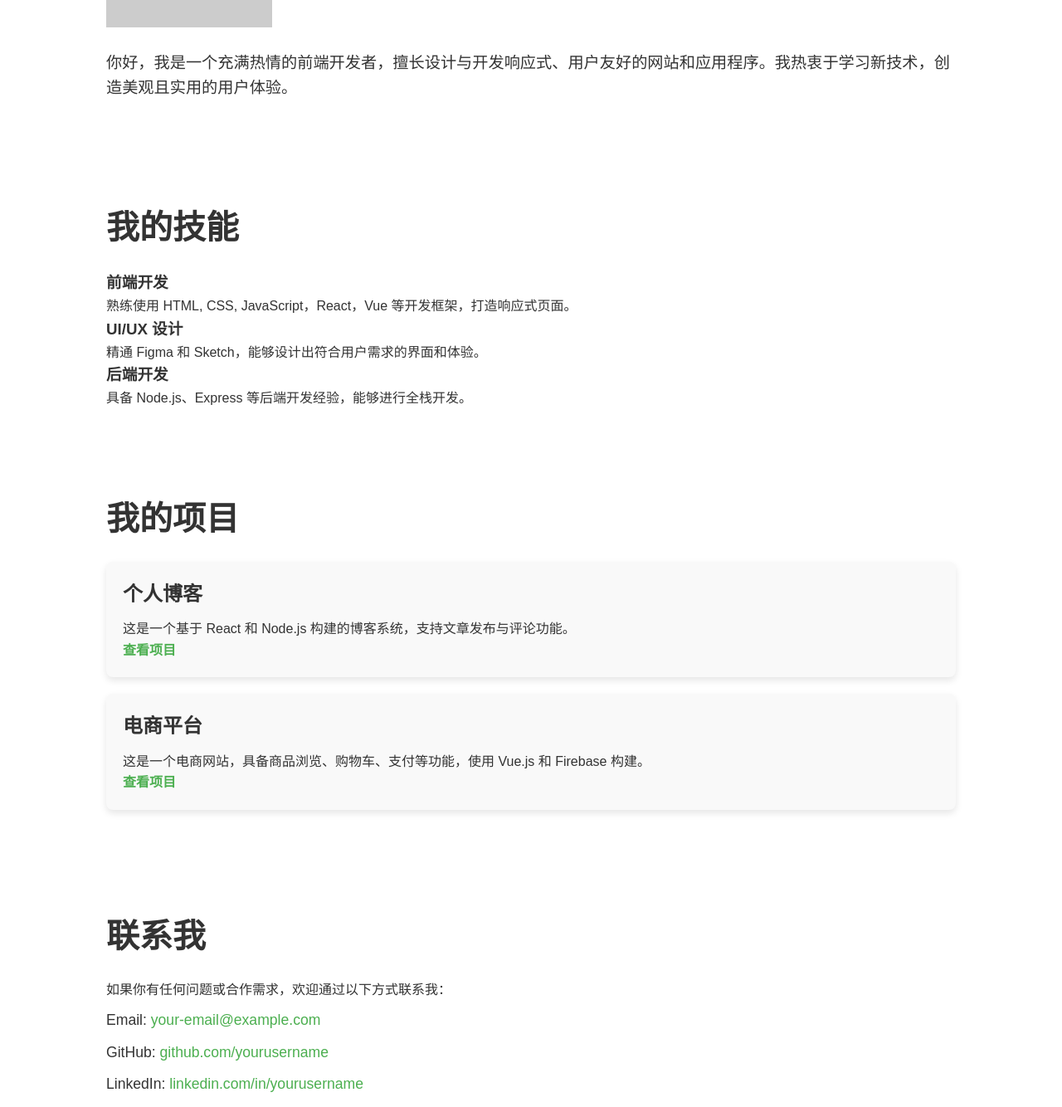
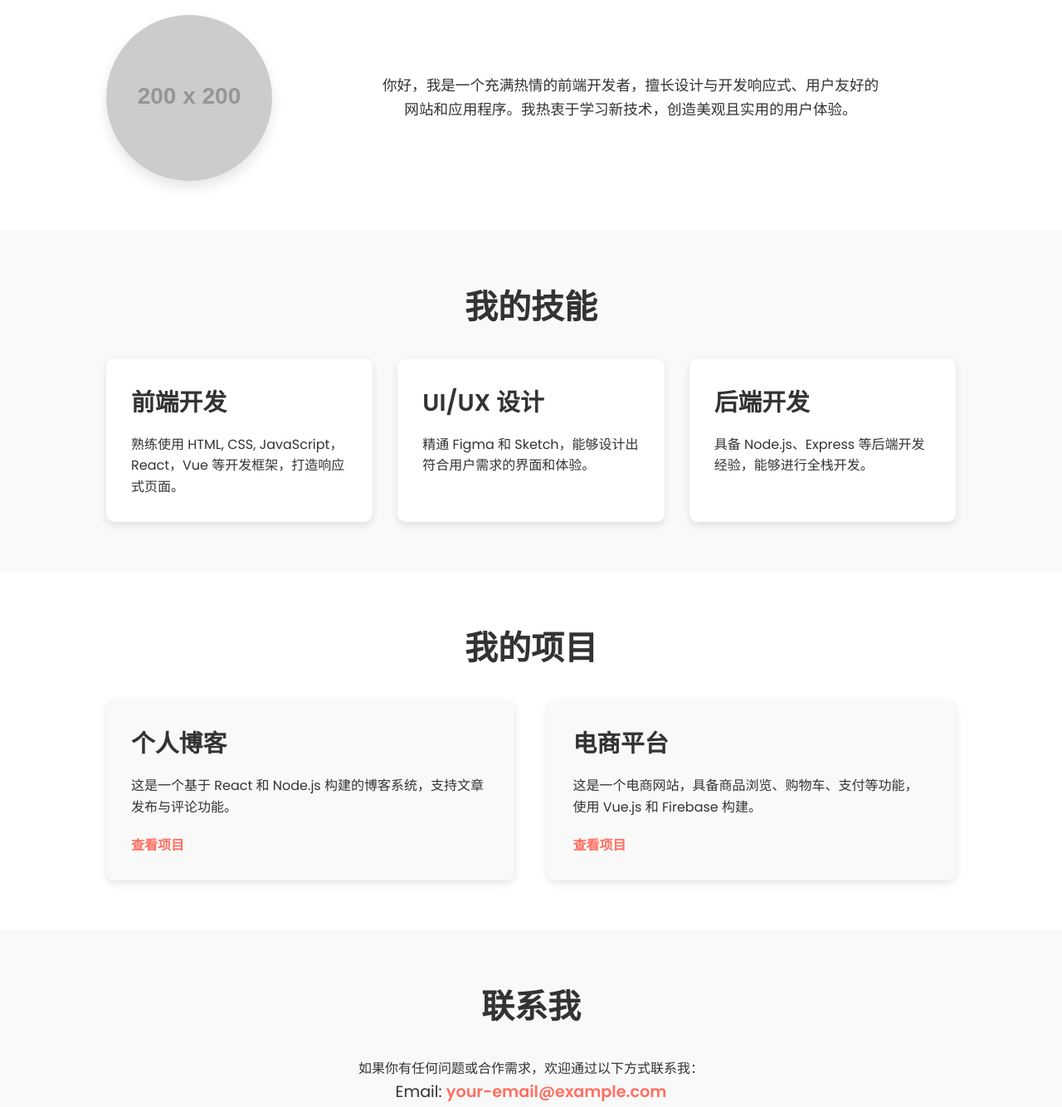
Before and after one commit to 6triker/index, a plain HTML site: page index.html in a window 1280 px wide. Shown: the part 544-1878 px from the top of the page at 83% size. Drawn offline with Linux system fonts and the light colour scheme; placeholder pictures from the web are drawn by us.

Commit message:
Update styles.css

```diff
--- a/styles.css
+++ b/styles.css
@@ -5,31 +5,10 @@
 }
 
 body {
-    font-family: 'Arial', sans-serif;
+    font-family: 'Poppins', sans-serif;
     line-height: 1.6;
-    background-color: #f0f0f0;
+    background-color: #f5f5f5;
     color: #333;
-}
-
-header {
-    background: #4CAF50;
-    color: #fff;
-    text-align: center;
-    padding: 50px 0;
-}
-
-header h1 {
-    font-size: 3rem;
-    margin-bottom: 10px;
-}
-
-header p {
-    font-size: 1.2rem;
-}
-
-section {
-    padding: 50px 0;
-    background: #fff;
 }
 
 .container {
@@ -37,65 +16,194 @@ section {
     margin: 0 auto;
 }
 
-h2 {
+/* Header */
+header {
+    background: linear-gradient(45deg, #ff6f61, #ff8c42);
+    color: white;
+    padding: 100px 0;
+    text-align: center;
+}
+
+header h1 {
+    font-size: 3.5rem;
+    font-weight: 600;
+}
+
+header p {
+    font-size: 1.5rem;
+    margin-top: 10px;
+}
+
+header .btn {
+    display: inline-block;
+    background-color: #fff;
+    color: #ff6f61;
+    padding: 12px 30px;
+    border-radius: 50px;
+    margin-top: 20px;
+    text-decoration: none;
+    font-weight: 600;
+    transition: 0.3s ease;
+}
+
+header .btn:hover {
+    background-color: #ff6f61;
+    color: #fff;
+}
+
+/* About Section */
+#about {
+    background-color: #fff;
+    padding: 60px 0;
+    text-align: center;
+}
+
+#about h2 {
     font-size: 2.5rem;
+    font-weight: 600;
+    margin-bottom: 30px;
+}
+
+.about-content {
+    display: flex;
+    justify-content: center;
+    align-items: center;
+    gap: 40px;
+}
+
+.about-img {
+    width: 200px;
+    border-radius: 50%;
+    box-shadow: 0 8px 15px rgba(0, 0, 0, 0.1);
+}
+
+#about p {
+    font-size: 1.1rem;
+    max-width: 600px;
+    margin: 0 auto;
+}
+
+/* Skills Section */
+#skills {
+    background-color: #f9f9f9;
+    padding: 60px 0;
+}
+
+#skills h2 {
+    font-size: 2.5rem;
+    font-weight: 600;
+    margin-bottom: 30px;
+    text-align: center;
+}
+
+.skills-list {
+    display: flex;
+    justify-content: space-between;
+    gap: 30px;
+}
+
+.skill-card {
+    background: #fff;
+    border-radius: 10px;
+    padding: 30px;
+    box-shadow: 0 4px 10px rgba(0, 0, 0, 0.1);
+    flex: 1;
+    transition: 0.3s ease;
+}
+
+.skill-card:hover {
+    transform: translateY(-10px);
+    box-shadow: 0 8px 20px rgba(0, 0, 0, 0.2);
+}
+
+.skill-card h3 {
+    font-size: 1.8rem;
+    margin-bottom: 15px;
+}
+
+.skill-card p {
+    font-size: 1rem;
+}
+
+/* Projects Section */
+#projects {
+    background-color: #fff;
+    padding: 60px 0;
+}
+
+#projects h2 {
+    font-size: 2.5rem;
+    font-weight: 600;
+    text-align: center;
+    margin-bottom: 30px;
+}
+
+.project-cards {
+    display: flex;
+    justify-content: space-between;
+    gap: 30px;
+}
+
+.project-card {
+    background: #f9f9f9;
+    border-radius: 10px;
+    padding: 30px;
+    width: 48%;
+    box-shadow: 0 4px 10px rgba(0, 0, 0, 0.1);
+    transition: 0.3s ease;
+}
+
+.project-card:hover {
+    transform: translateY(-10px);
+    box-shadow: 0 8px 20px rgba(0, 0, 0, 0.2);
+}
+
+.project-card h3 {
+    font-size: 1.8rem;
+    margin-bottom: 15px;
+}
+
+.project-card p {
+    font-size: 1rem;
     margin-bottom: 20px;
 }
 
-ul {
-    list-style-type: none;
+.project-card a {
+    color: #ff6f61;
+    text-decoration: none;
+    font-weight: 600;
 }
 
-ul li {
-    font-size: 1.1rem;
-    margin: 10px 0;
+/* Contact Section */
+#contact {
+    background-color: #f9f9f9;
+    padding: 60px 0;
+    text-align: center;
 }
 
-#about p {
-    font-size: 1.2rem;
-    margin: 20px 0;
-}
-
-#skills ul li {
-    background: #f1f1f1;
-    padding: 10px;
-    margin: 5px 0;
-    border-radius: 5px;
-}
-
-#projects .project-card {
-    background: #f9f9f9;
-    padding: 20px;
-    margin: 20px 0;
-    border-radius: 8px;
-    box-shadow: 0 4px 8px rgba(0, 0, 0, 0.1);
-}
-
-#projects .project-card h3 {
-    font-size: 1.5rem;
-    margin-bottom: 10px;
-}
-
-#projects .project-card a {
-    color: #4CAF50;
-    text-decoration: none;
-    font-weight: bold;
+#contact h2 {
+    font-size: 2.5rem;
+    font-weight: 600;
+    margin-bottom: 30px;
 }
 
 #contact ul {
-    font-size: 1.1rem;
+    list-style-type: none;
+    font-size: 1.2rem;
 }
 
 #contact a {
-    color: #4CAF50;
+    color: #ff6f61;
     text-decoration: none;
+    font-weight: 600;
 }
 
+/* Footer */
 footer {
-    background: #333;
-    color: #fff;
+    background-color: #333;
+    color: white;
     text-align: center;
-    padding: 20px;
+    padding: 20px 0;
 }
 
 footer p {
```
